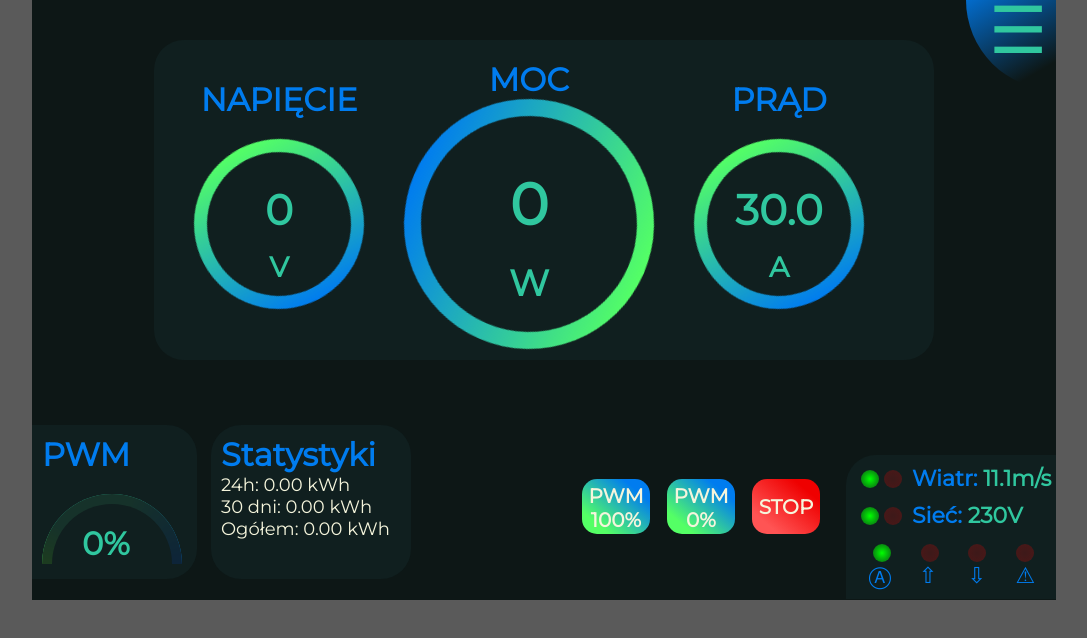
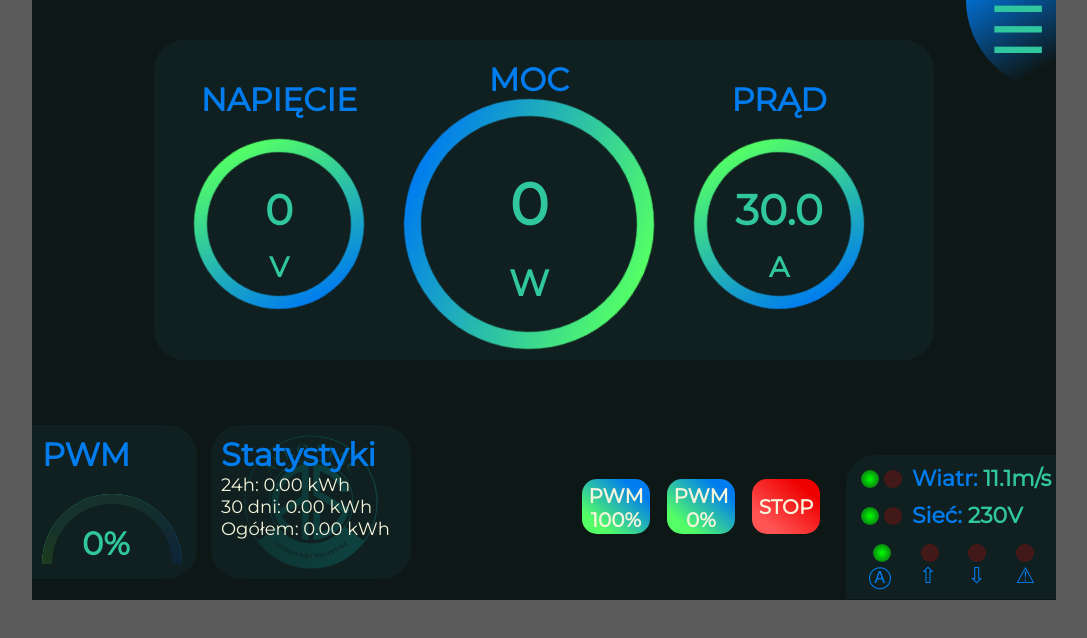
Before and after one commit to Porstako/FanDriverBuild, a website: page webserver/public/index.html in a window 1280 px wide. Shown: the whole page, without its empty margins (96-1183 px from the left). Drawn offline with Linux system fonts and the light colour scheme; no server answers.

Commit message:
5th build -bugfix4

```diff
--- a/webserver/public/css/css.css
+++ b/webserver/public/css/css.css
@@ -355,6 +355,10 @@ input[type="number"]:focus {
 #kWhStats{
     font-size: 18px;
     color:beige;
+    background-image: url("../resources/AS_logo.png")  !important;
+    background-size:200px 200px ;
+    background-repeat: no-repeat;
+    background-position: 0px;
 }
 
 #menuDisplay{
```
Also changed, not shown: webserver/public/resources/AS_logo.jpg (added), webserver/public/resources/AS_logo.png (added).
